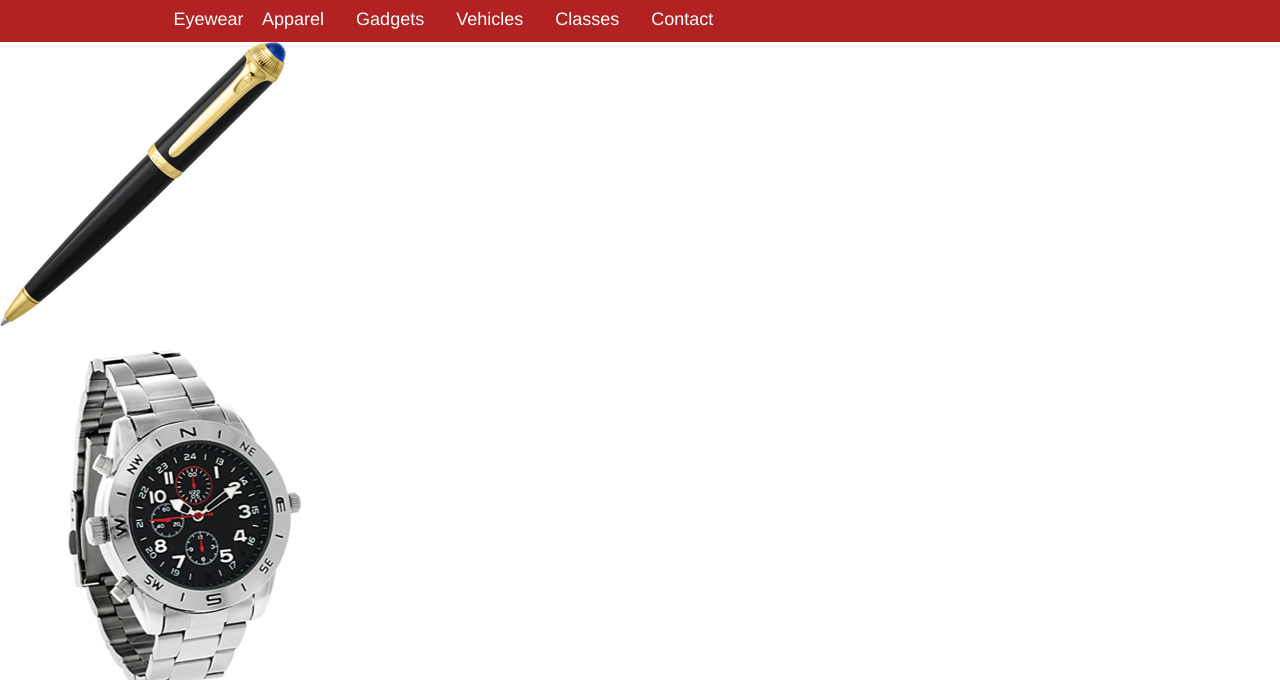
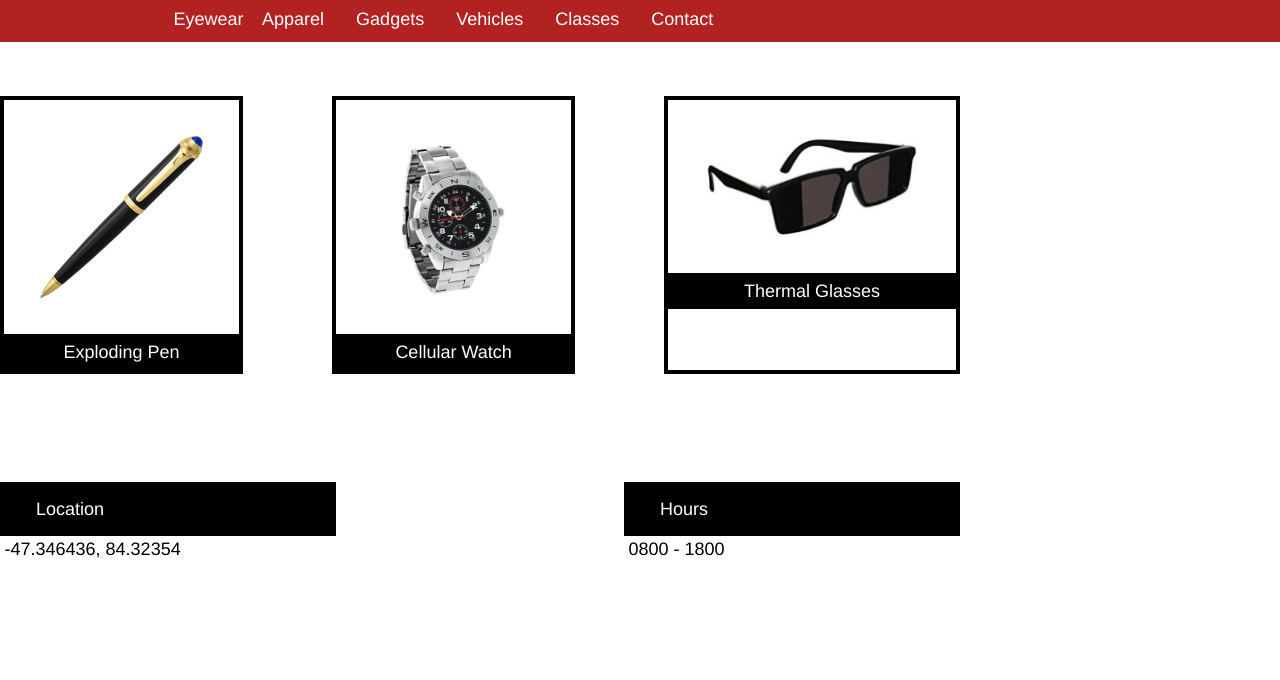
Before and after one commit to Bbg-Spt/SecretAgentSupply, a plain HTML site: page index.html in a window 1280 px wide. Shown: the part 396-1076 px from the top of the page. After the commit the page ends 1031 px from the top, so only its background shows below. Drawn offline with Linux system fonts and the light colour scheme.

Commit message:
Content styling

```diff
--- a/Resources/CSS/style.css
+++ b/Resources/CSS/style.css
@@ -79,3 +79,58 @@ header .top-banner {
 .buttons span {
   margin: 0.75rem;
 }
+
+.content {
+  width: 960px;
+  display: flex;
+  flex-direction: column;
+}
+
+.content .products {
+  display: flex;
+  flex-direction: row;
+  justify-content: space-between;
+}
+
+.products .product-box {
+  display: flex;
+  flex-direction: column;
+  border: 4px solid black;
+  margin: 3rem 0;
+  max-width: 30%;
+}
+
+.product-box img {
+  width: auto;
+  max-height: 9rem;
+  margin: 2rem;
+}
+
+.product-box span {
+  background-color: black;
+  padding: 0.5rem;
+  text-align: center;
+}
+
+.content .contact {
+  display: flex;
+  justify-content: space-between;
+  flex-direction: row;
+}
+
+.contact .contact-info {
+  margin: 3rem 0 4rem 0;
+  display: flex;
+  flex-direction: column;
+  width: 35%;
+}
+
+.contact-info .contact-type {
+  background-color: black;
+  padding: 1rem 2rem;
+}
+
+.contact-info .contact-details {
+  color: black;
+  padding: 0.25rem;
+}
--- a/index.html
+++ b/index.html
@@ -30,30 +30,31 @@
       </div>
     </nav>
   </header>
-  <body>
+  <section class="content">
     <div class="products">
-      <div class="pen">
+      <div class="product-box">
         <img src="./Resources/Images/pen.png"/>
         <span>Exploding Pen</span>
       </div>
-      <div class="watch"/>
+      <div class="product-box"/>
         <img src="./Resources/Images/watch.png"/>
         <span>Cellular Watch</span>
       </div>
-      <div class="glasses"/>
+      <div class="product-box"/>
         <img src="./Resources/Images/glasses.png"/>
         <span>Thermal Glasses</span>
       </div>
     </div>
     <div class="contact">
-      <div class="location">
-        <span>Location</span>
-        <span>-47.346436, 84.32354</span>
+      <div class="contact-info">
+        <span class="contact-type">Location</span>
+        <span class="contact-details">-47.346436, 84.32354</span>
       </div>
-      <div class="hours">
-        <span>Hours</span>
-        <span>0800 - 1800</span>
+      <div class="contact-info">
+        <span class="contact-type">Hours</span>
+        <span class="contact-details">0800 - 1800</span>
       </div>
     </div>
+  </section>
 </body>
 </html>
```
